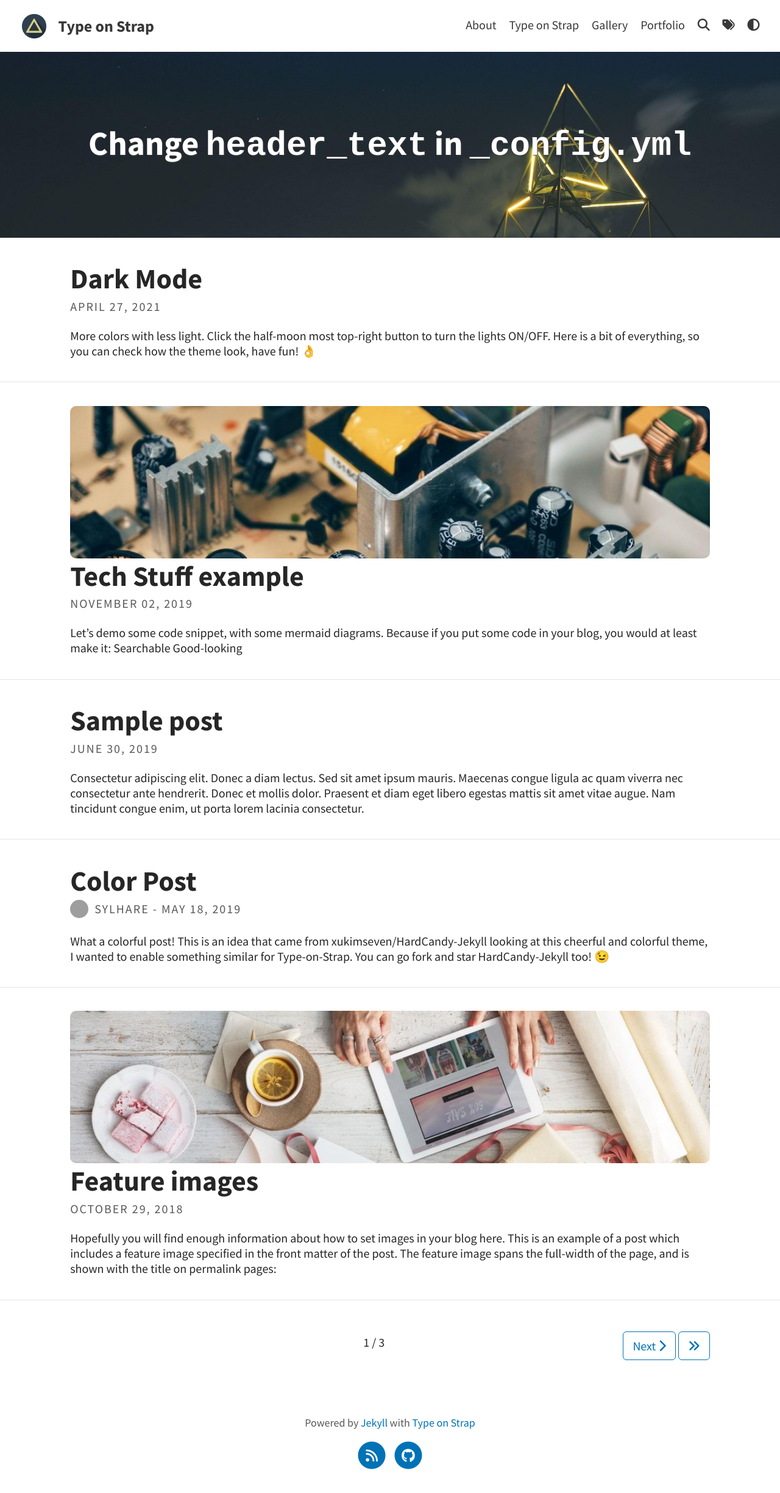
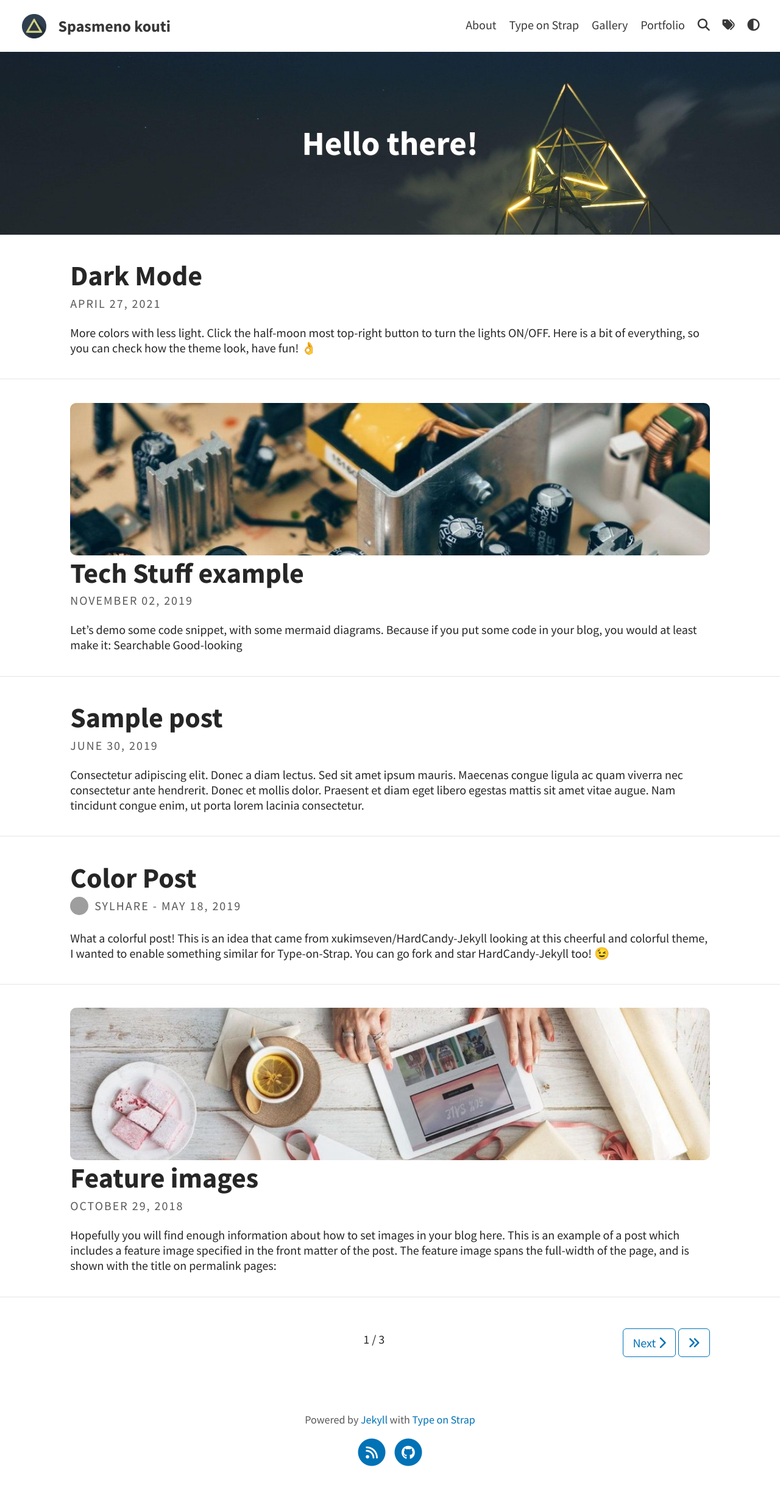
Before and after one commit to panagspirou/panagspirou.github.io, a Jekyll site: the page built from index.html, in a window 1280 px wide. Shown: the whole page at 61% size. Built offline with Jekyll 4.4.1, drawn with Linux system fonts in a browser that asks for light colours; a script that is not in the unit is left out; the list of posts is cut into pages by our own code; grey boxes are pictures that could not be loaded.

Commit message:
Setup github pages url, title

```diff
--- a/_config.yml
+++ b/_config.yml
@@ -1,15 +1,15 @@
 # SITE CONFIGURATION
-baseurl: "/Type-on-Strap"
-url: "https://sylhare.github.io"
+baseurl: ""
+url: "https://panagspirou.github.io"
 
 # THEME-SPECIFIC CONFIGURATION
-title: Type on Strap                                    # site's title
+title: Spasmeno kouti                                    # site's title
 description: "A website with blog posts and pages"      # used by search engines
 avatar: assets/img/triangle.png                         # Empty for no avatar in navbar
 favicon: assets/favicon.ico                             # Icon displayed in the tab
 
 # Header and footer text
-header_text: Change <code>header_text</code> in <code>_config.yml</code>  # Change Blog header text
+header_text: Hello there!  # Change Blog header text
 header_feature_image: assets/img/header/triangular.jpeg
 header_feature_image_responsive: true
 footer_text: >
```
